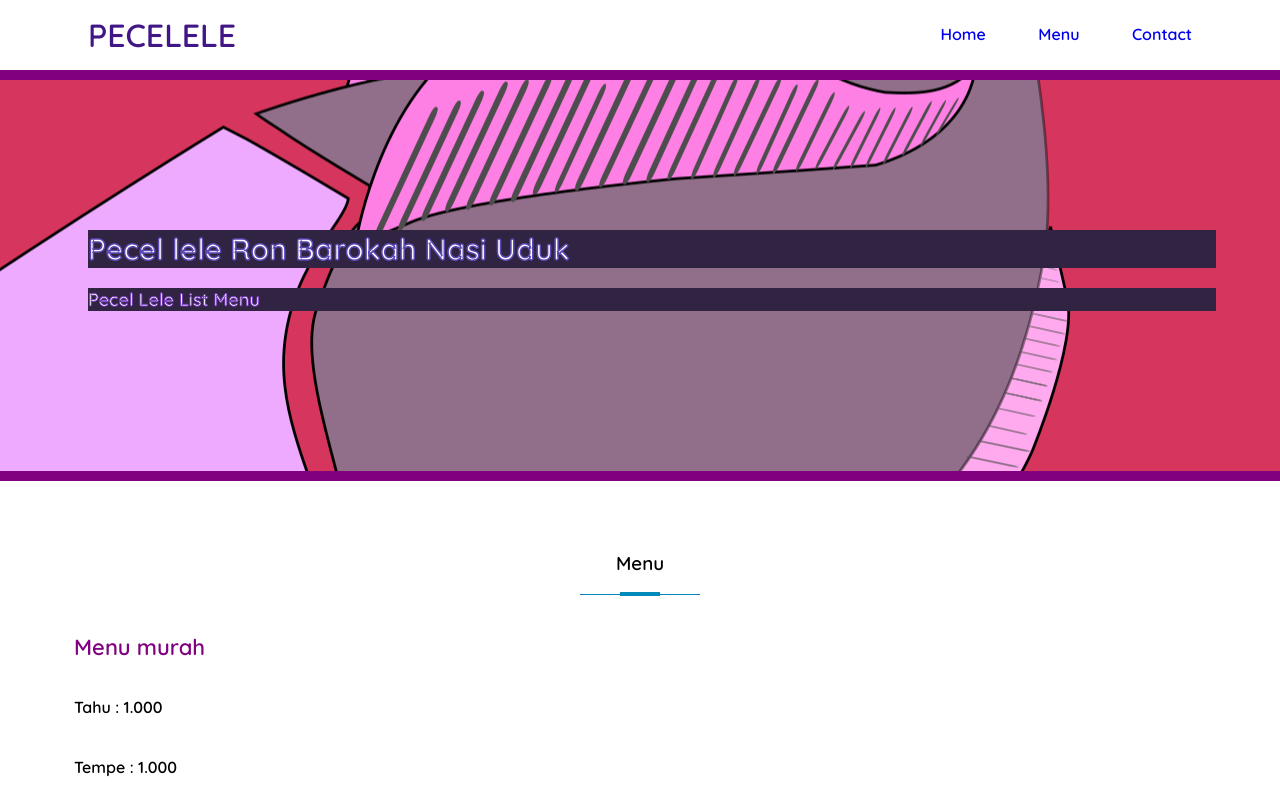
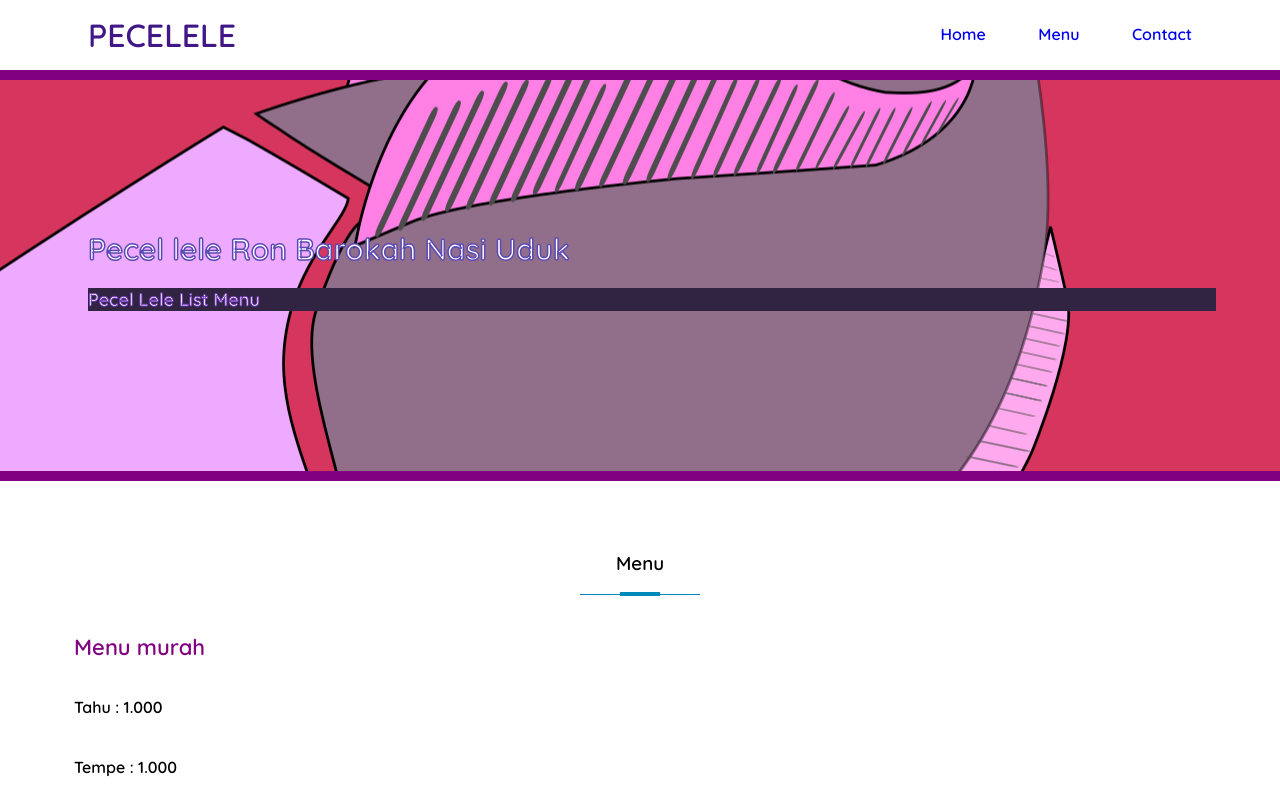
Before and after one commit to pecelele-nasiuduk/menu, a plain HTML site: page index.html in a window 1280 px wide. Shown: the top 800 px of the page. Drawn offline with Linux system fonts and the light colour scheme.

Commit message:
Update style.css

```diff
--- a/css/style.css
+++ b/css/style.css
@@ -99,7 +99,6 @@ section {
 
 .banner h1{
 	font-size: 30px;
-	background-color: #312342;
 	font-weight: bolder;
 	color: #fff;
 	-webkit-text-stroke: 0.05em #5b48b5;
```
